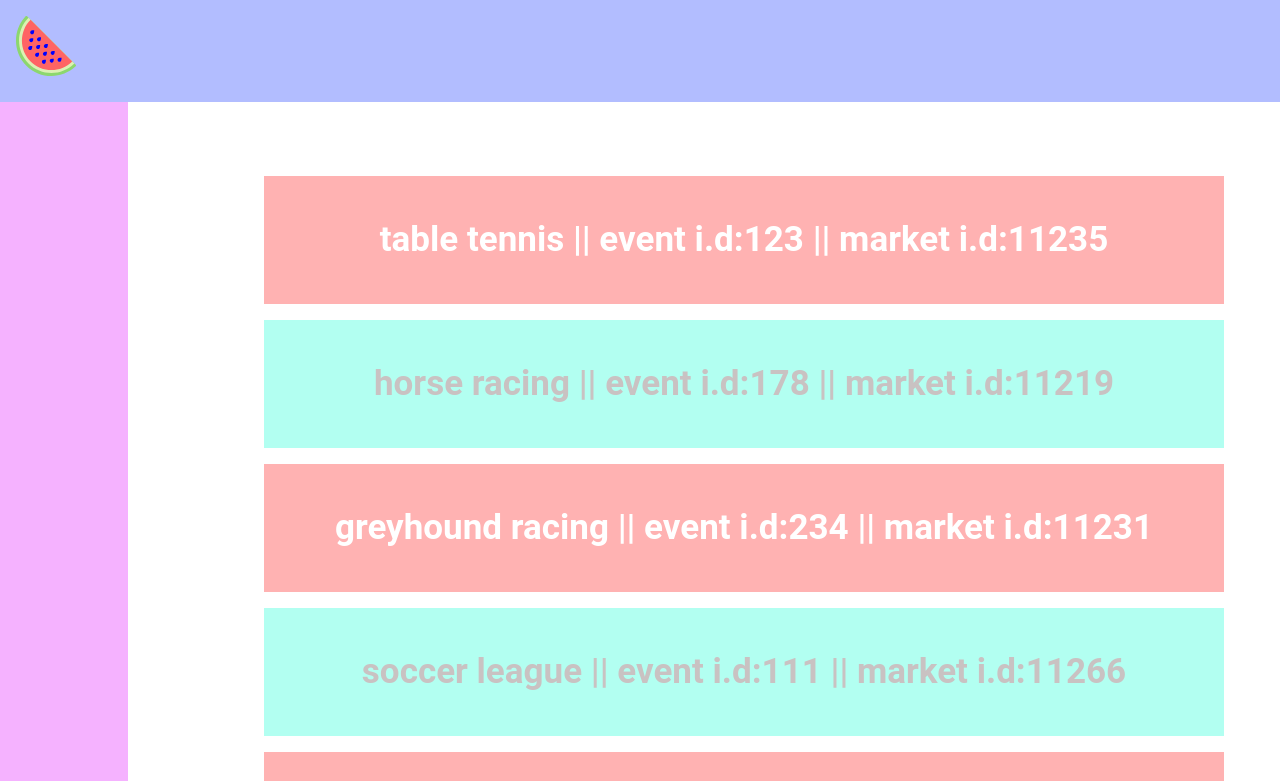
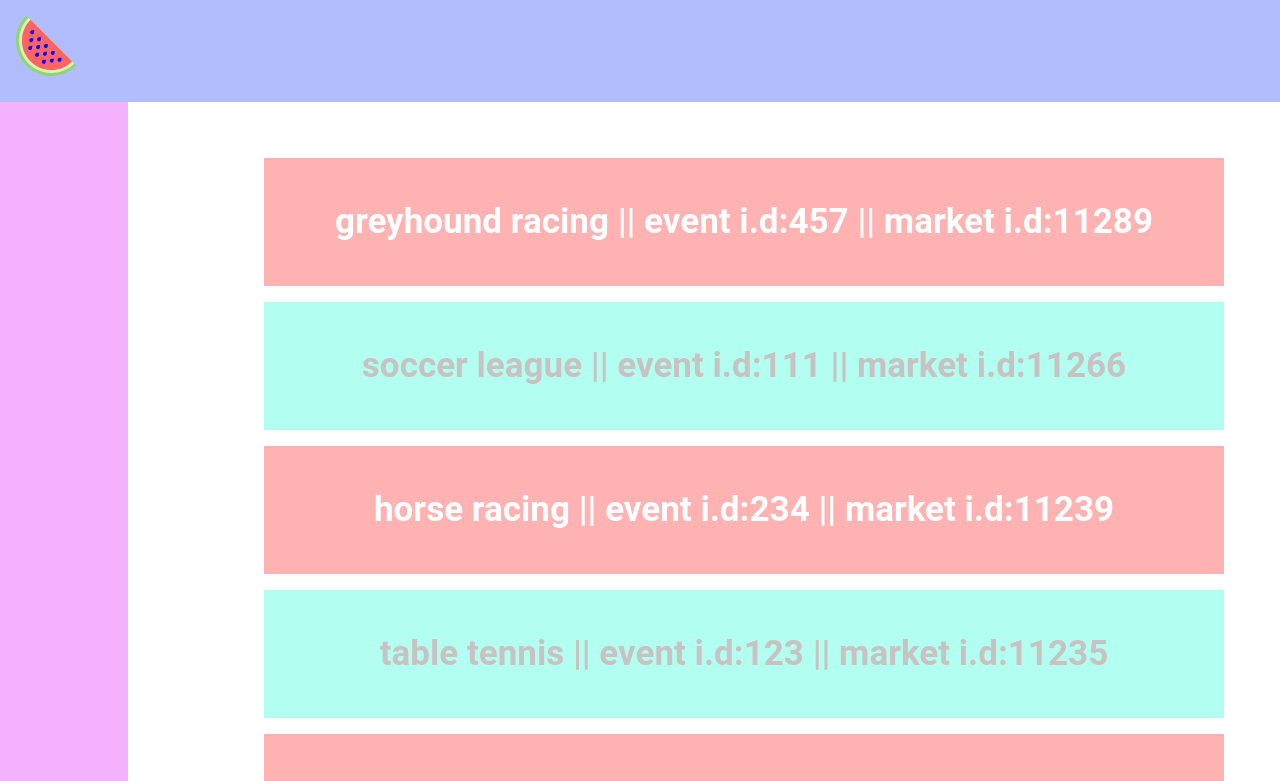
Before and after one commit to Rhibro/playtech-test, a React (Create React App) app: page / in a window 1280 px wide. Shown: the top 781 px of the page. Built offline with nearby package versions, Linux system fonts and the light colour scheme.

Commit message:
final touches

```diff
--- a/src/App.js
+++ b/src/App.js
@@ -4,10 +4,6 @@ import Data from "../src/testData.json";
 
 
 function App() {
-
-  let parsedMarkId =  Data.map((data, index) => {
-    return parseInt(Object.values(data.testData[0].market))
-   })
 
   return (
     <div>
@@ -16,11 +12,11 @@ function App() {
       </header>
     <>
         <div className="sideBar"></div>
-<div className="box">
-        {parsedMarkId && parsedMarkId.sort ( (a,b) => a.id < b.id ? 1 : -1 )}
+
+
         <div className="containerBox">
               { Data && Data
-
+              .sort( (a,b) => a.id < b.id ? 1 : -1)
               .map (data => {
                 return (
                   <div className="boxPink" key={ data.id }>
@@ -40,7 +36,7 @@ function App() {
                 )
               })
               }
-        </div>
+
         </div>
     </>
     </div>
@@ -55,8 +51,12 @@ data.sort((a, b) => {
   {return -1;}
 });
 
+ .sort( (a,b) => a.id < b.id ? 1 : -1)
+
 let parsedMarkId =  Data.map((data, index) => {
    return parseInt(Object.values(data.testData[0].market))
   })
 
+{parsedMarketId.sort && parsedMarketId.sort ( (a,b) => a.parsedMarketId < b.parsedMarketId ? 1 : -1 )}
+
 */
--- a/src/index.css
+++ b/src/index.css
@@ -24,9 +24,6 @@ body {
   padding-bottom: 500px;
 }
 
-.box {
-  color: #FFFFFF;
-}
 
 .containerBox{
   display: flex;
```
